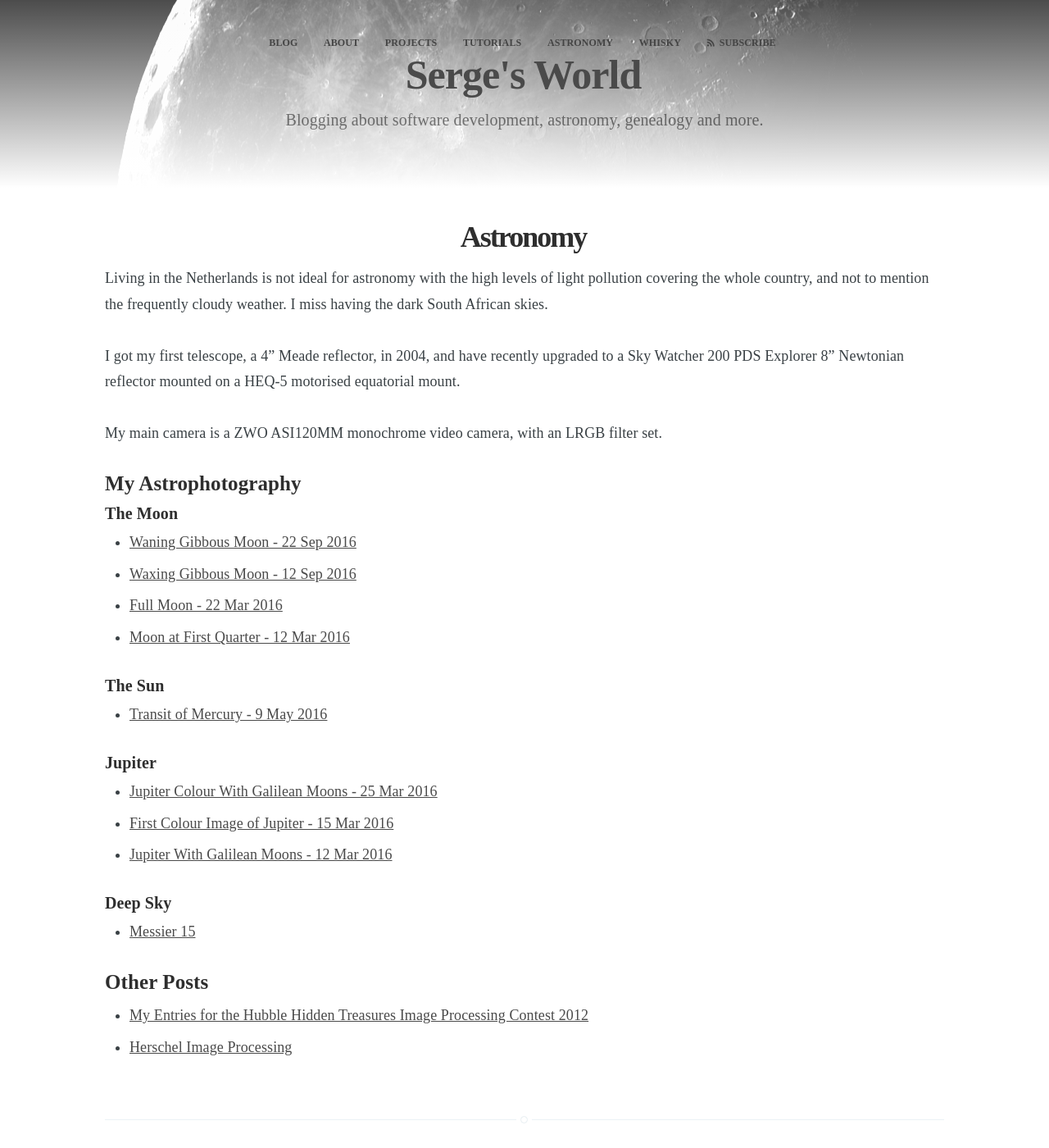
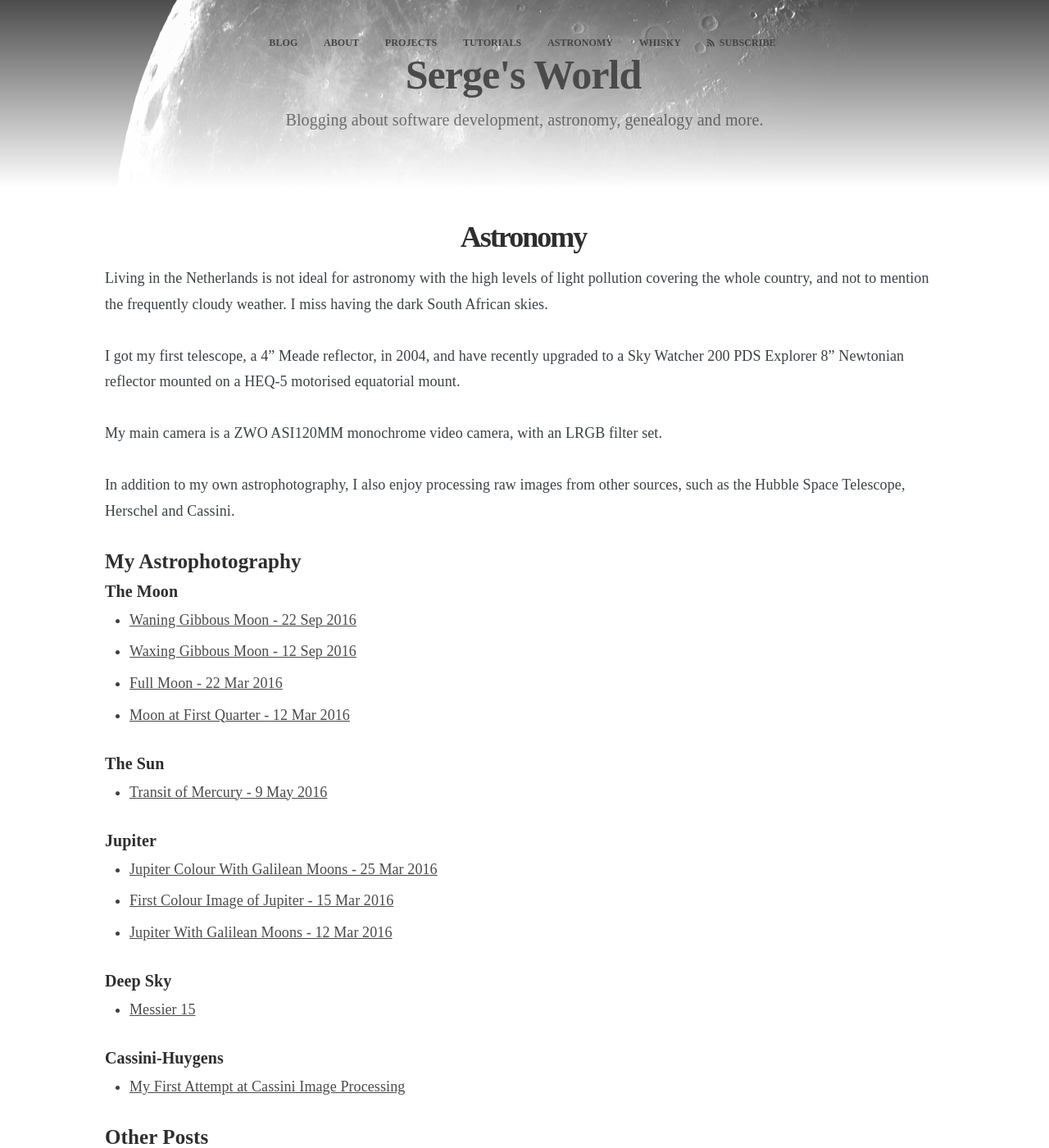
Before and after one commit to sjmeunier/sjmeunier.github.io, a Jekyll site: the page built from astronomy.md, in a window 1280 px wide and 1400 px high. Shown: the whole window at 82% size. Built offline with Jekyll 4.4.1, drawn with Linux system fonts in a browser that asks for light colours; some web fonts are replaced.

Commit message:
Cassini post

```diff
--- a/astronomy.md
+++ b/astronomy.md
@@ -8,6 +8,8 @@ Living in the Netherlands is not ideal for astronomy with the high levels of lig
 I got my first telescope, a 4" Meade reflector, in 2004, and have recently upgraded to a Sky Watcher 200 PDS Explorer 8" Newtonian reflector mounted on a HEQ-5 motorised equatorial mount.
 
 My main camera is a ZWO ASI120MM monochrome video camera, with an LRGB filter set.
+
+In addition to my own astrophotography, I also enjoy processing raw images from other sources, such as the Hubble Space Telescope, Herschel and Cassini.
 
 ### My Astrophotography
 
@@ -28,6 +30,9 @@ My main camera is a ZWO ASI120MM monochrome video camera, with an LRGB filter se
 #### Deep Sky
 * [Messier 15](/astronomy/2016/09/24/messier-15.html)
 
+#### Cassini-Huygens
+* [My First Attempt at Cassini Image Processing](/astronomy/2017/03/01/my-first-attempt-at-cassini-image-processing.html)
+
 ### Other Posts
 * [My Entries for the Hubble Hidden Treasures Image Processing Contest 2012](/astronomy/2012/06/10/my-entries-for-the-hubble-hidden-treasures-image-processing-contest.html)
 * [Herschel Image Processing](/astronomy/2012/07/03/herschel-image-processing.html)
```
